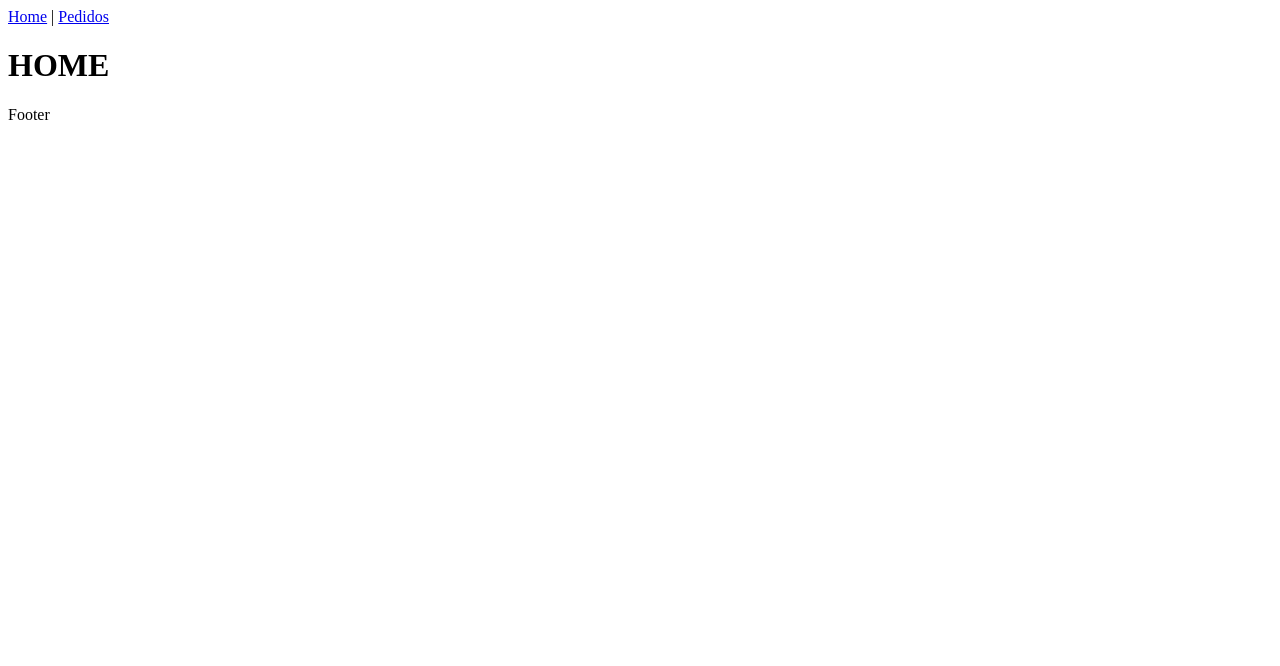
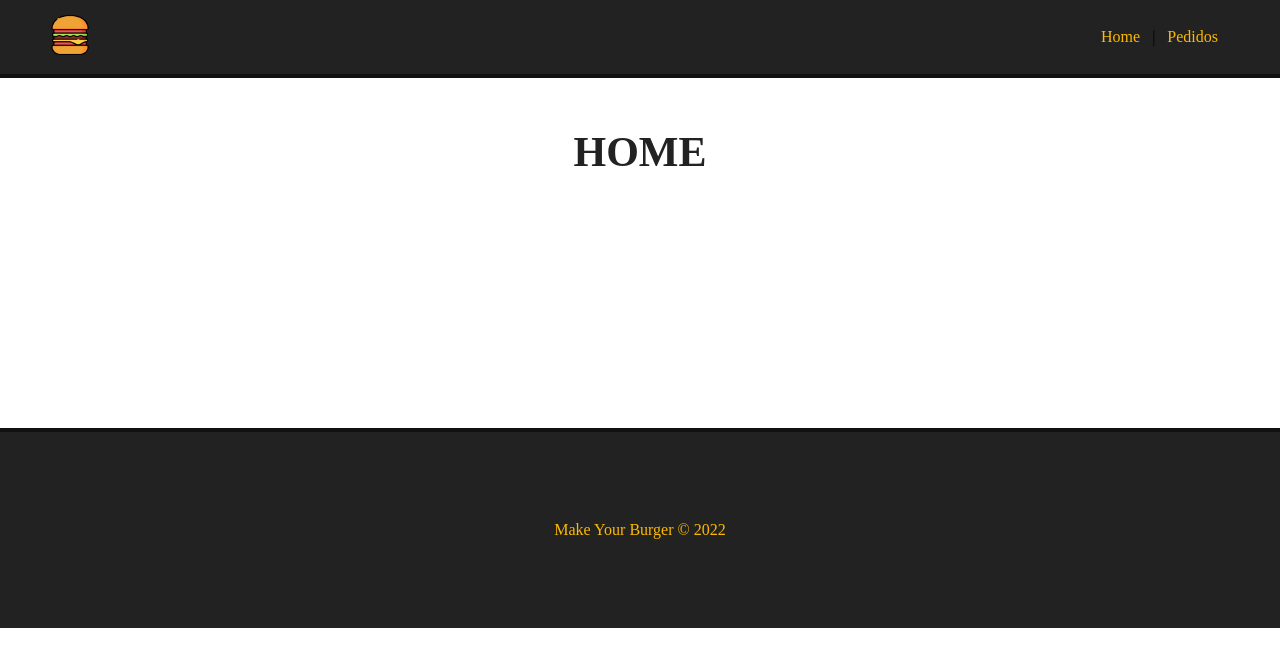
Before and after one commit to jasielserra/make-your-burger, a Vue app: page / in a window 1280 px wide. Shown: the top 666 px of the page. Built offline with nearby package versions, Linux system fonts and the light colour scheme.

Commit message:
Finish Footer and Header

```diff
--- a/src/App.vue
+++ b/src/App.vue
@@ -1,5 +1,5 @@
 <template>
-  <Navbar/>
+  <Navbar :logo="logo_src" :alt="app_name" />
   <router-view/>
   <Footer />
 </template>
@@ -12,12 +12,35 @@
   components: {
     Navbar,
     Footer,
+  },
+  data() {
+    return {
+      logo_src: "/img/logo.png",
+      app_name: "Make Your Burger"
+    }
   }
 }
 </script>
 
 
 <style>
+  * {
+    font-family: Heveltica;
+    padding: 0;
+    margin: 0;
+    box-sizing: border-box;
+  }
 
+  .main-container {
+    margin: 50px;
+    min-height: 250px;
+  }
+
+  h1 {
+    text-align: center;
+    font-size: 42px;
+    margin-bottom: 30px;
+    color: #222;
+  }
 
 </style>
--- a/src/components/Footer.vue
+++ b/src/components/Footer.vue
@@ -1,5 +1,7 @@
 <template>
-  <p>Footer</p>
+  <footer id="footer">
+    <p>Make Your Burger &copy; 2022</p>
+  </footer>
 </template>
 
 <script>
@@ -7,3 +9,16 @@
   name: "Footer"
 }
 </script>
+
+<style scope>
+  #footer {
+    height: 200px;
+    background-color: #222;
+    border-top: 4px solid #111;
+    color: #FCBA03;
+    display: flex;
+    align-items: center;
+    justify-content: center;
+    width:100%;
+  }
+</style>
--- a/src/components/Navbar.vue
+++ b/src/components/Navbar.vue
@@ -1,7 +1,7 @@
 <template>
     <div id="nav">
-      <router-link to="/">
-        <img src="" alt="" id="logo">
+      <router-link to="/" id="logo-url">
+        <img :src="logo" :alt="alt" id="logo">
       </router-link>
       <router-link to="/">Home</router-link> |
       <router-link to="/pedidos">Pedidos</router-link>
@@ -10,10 +10,40 @@
 
 <script>
 export default {
-  name: "Navbar"
+  name: "Navbar",
+  props: ["logo", "alt"]
 }
 </script>
 
 <style scoped>
+  #nav {
+    background-color: #222;
+    border-bottom: 4px solid #111;
+    padding: 15px 50px;
+    display: flex;
+    justify-content: flex-end;
+    align-items: center;
+  }
+
+  #nav #logo-url {
+    margin: auto;
+    margin-left: 0;
+  }
+
+  #logo {
+    width: 40px;
+    height: 40px;
+  }
+
+  #nav a {
+    color: #FCBA03;
+    text-decoration: none;
+    margin: 12px;
+    transition: .5s;
+  }
+
+  #nav a:hover {
+    color: #FFF;
+  }
 
 </style>
--- a/src/views/Home.vue
+++ b/src/views/Home.vue
@@ -1,5 +1,5 @@
 <template>
-  <div class="home">
+  <div class="main-container">
       <h1>HOME</h1>
   </div>
 </template>
--- a/src/views/Pedidos.vue
+++ b/src/views/Pedidos.vue
@@ -1,5 +1,5 @@
 <template>
-  <div>
+  <div class="main-container">
     <h1>Pedidos</h1>
   </div>
 </template>
```
